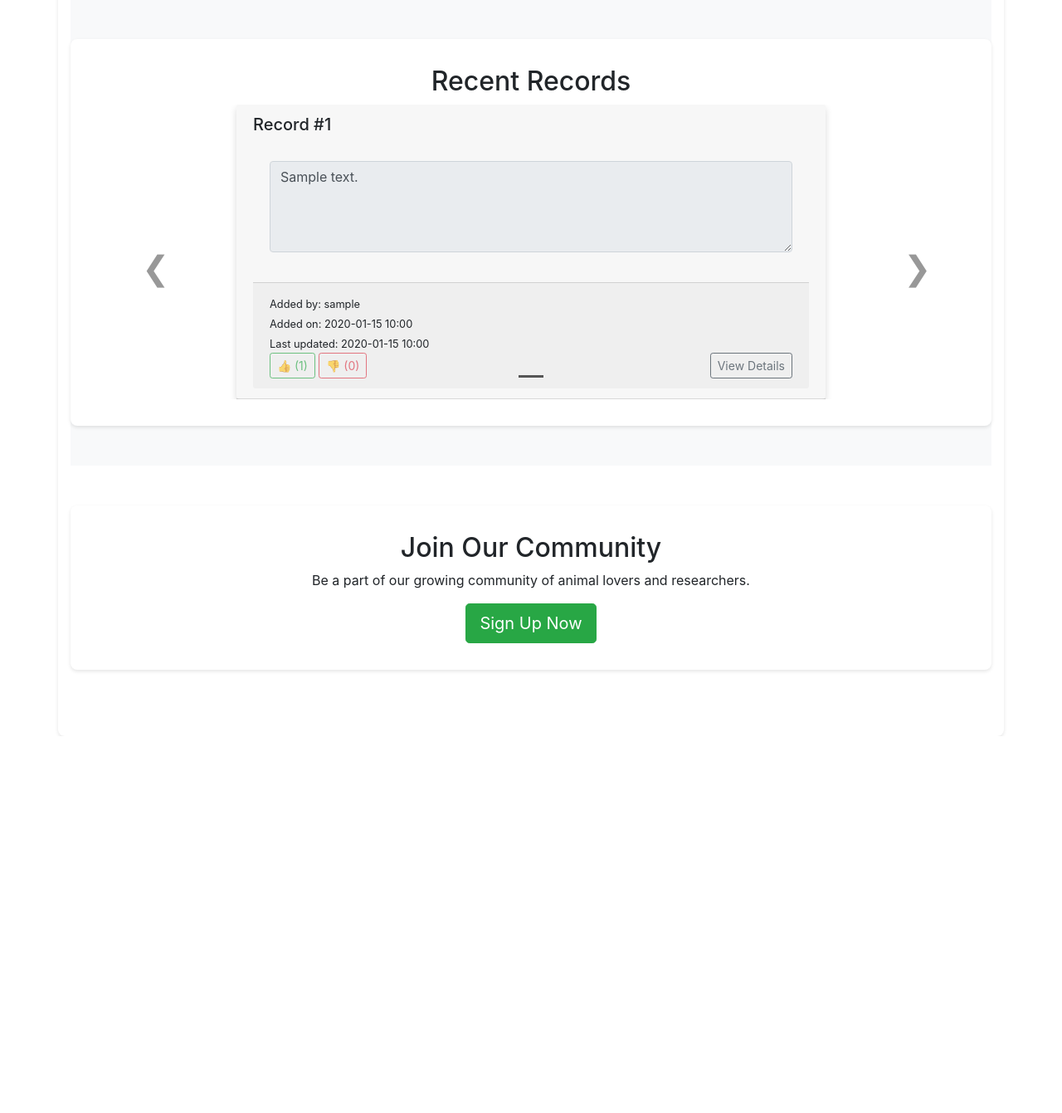
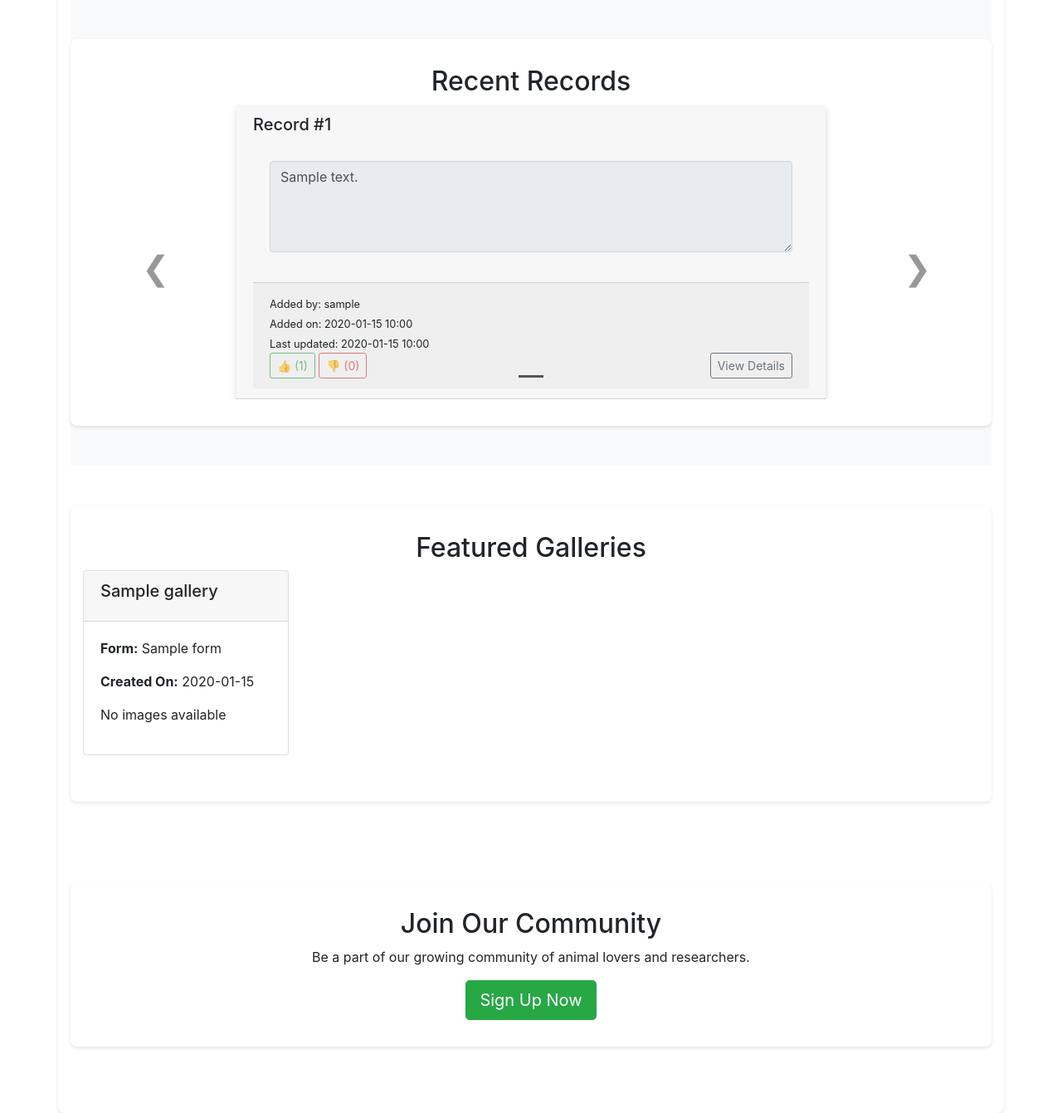
Before and after one commit to LooksAlive/BP, a Django app: page / in a window 1280 px wide. Shown: the part 479-1820 px from the top of the page at 83% size. Before the commit the page ends 1366 px from the top, so only its background shows below. Run offline with Django 4.2, Linux system fonts and the light colour scheme; tables that the repository leaves empty hold one stand-in row (values such as "Sample post"); some libraries are stand-ins or nearby versions.

Commit message:
posledny, dneska, 30.4

```diff
--- a/aplikacia_macky/app_macky/templates/index.html
+++ b/aplikacia_macky/app_macky/templates/index.html
@@ -138,6 +138,37 @@
         </div>
     </div>
 </section>
+
+<!-- Recent Galleries Section -->
+<section class="py-5">
+    <div class="container">
+        <h2 class="text-center">Featured Galleries</h2>
+        <div class="row">
+            {% for gallery in gallery_data %}
+            <div class="col-md-3 mb-4">
+                <div class="card">
+                    <div class="card-header">
+                        <h5 class="card-title">{{ gallery.name }}</h5>
+                    </div>
+                    <div class="card-body">
+                        <p><strong>Form:</strong> {{ gallery.form_name }}</p>
+                        <p><strong>Created On:</strong> {{ gallery.created_at }}</p>
+                        {% if gallery.image_url %}
+                            <img src="{{ gallery.image_url }}" class="img-fluid mb-2" alt="Gallery Image">
+                        {% else %}
+                            <p>No images available</p>
+                        {% endif %}
+                    </div>
+                </div>
+            </div>
+            {% endfor %}
+        </div>
+    </div>
+</section>
+
+
+
+
 
 {% if user.is_authenticated %}
 <!-- Project Statistics Section -->
--- a/aplikacia_macky/app_macky/views.py
+++ b/aplikacia_macky/app_macky/views.py
@@ -87,6 +87,35 @@ def index(request):
     # Fetch galleries to be highlighted
     featured_galleries = Gallery.objects.order_by('-created_at')[:5]
 
+    gallery_data = []
+    for gallery in featured_galleries:
+        # Get the associated form for the gallery
+        form = gallery.form
+        if form:
+            form_name = form.form_name
+            # Get all form attributes marked to be displayed in the gallery
+            attributes_to_display = FormAttribute.objects.filter(form=form, display_in_gallery=True)
+            # Get all attribute data entries linked to the selected attributes and the gallery's form
+            attributes_data = FormAttributeData.objects.filter(form_attribute__in=attributes_to_display)
+            # Filter attribute data entries for the current gallery's form
+            record_attributes = attributes_data
+            # Find the first image URL attribute data entry for the current gallery
+            image_url_attribute = record_attributes.filter(form_attribute__attribute__type='image_url').first()
+            # Get the image URL value if it exists
+            image_url = image_url_attribute.value if image_url_attribute else None
+        else:
+            form_name = "Unknown Form"
+            image_url = None
+
+        gallery_info = {
+            'name': gallery.gallery_name,
+            'form_name': form_name,
+            'created_at': gallery.created_at.strftime('%Y-%m-%d'),
+            'image_url': image_url
+        }
+        gallery_data.append(gallery_info)
+
+
     # Get counts for statistics
     num_records = Record.objects.count()
     num_users = User.objects.count()
@@ -101,6 +130,7 @@ def index(request):
     context = {
         'recent_records': recent_records_data,
         'featured_galleries': featured_galleries,
+        'gallery_data': gallery_data,
         'num_records': num_records,
         'num_users': num_users,
         'num_forms': num_forms,
```
